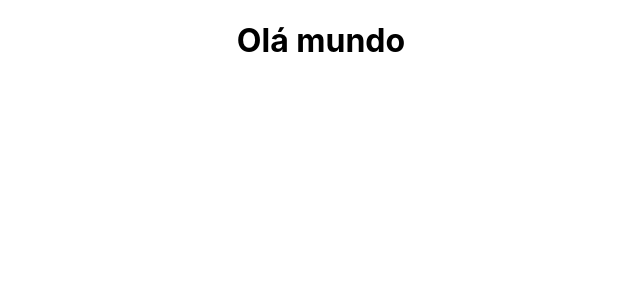
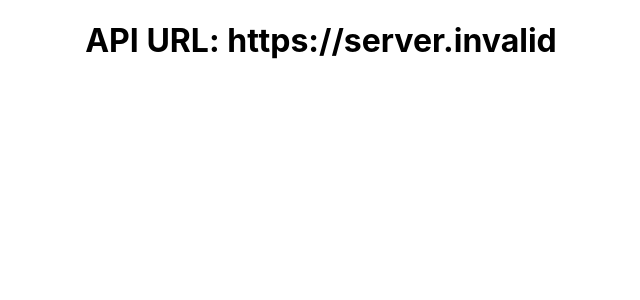
Before and after one commit to IsraelSDev/Axur-Test, a React (Create React App) app: page / in a window 1280 px wide. Shown: the top 300 px of the page, without its empty margins (319-959 px from the left). Built offline with nearby package versions, Linux system fonts and the light colour scheme; no server answers.

Commit message:
test environment variable

```diff
--- a/package.json
+++ b/package.json
@@ -11,10 +11,12 @@
     "@types/react": "^18.0.26",
     "@types/react-dom": "^18.0.10",
     "axios": "^1.2.3",
+    "dotenv": "^16.0.3",
+    "dotenv-webpack": "^8.0.1",
     "react": "^18.2.0",
     "react-dom": "^18.2.0",
     "react-scripts": "5.0.1",
-    "scss": "^0.2.4",
+    "sass": "^1.57.1",
     "typescript": "^4.9.4",
     "web-vitals": "^2.1.4"
   },
--- a/src/App.tsx
+++ b/src/App.tsx
@@ -1,10 +1,14 @@
 import React from 'react';
 import './styles/App.scss';
 
+
 function App() {
+
+  console.log("Process: " + process.env.REACT_APP_API_URL)
+
   return (
     <div className="App">
-      <h1>Olá mundo</h1>
+      <h1>API URL: {process.env.REACT_APP_API_URL}</h1>
     </div>
   );
 }
--- a/src/index.tsx
+++ b/src/index.tsx
@@ -2,6 +2,7 @@ import React from 'react';
 import ReactDOM from 'react-dom/client';
 import './styles/index.scss';
 import App from './App';
+
 
 const root = ReactDOM.createRoot(
   document.getElementById('root') as HTMLElement
```
Also changed, not shown: 2 other files (tests, documents, lock files or other folders).
